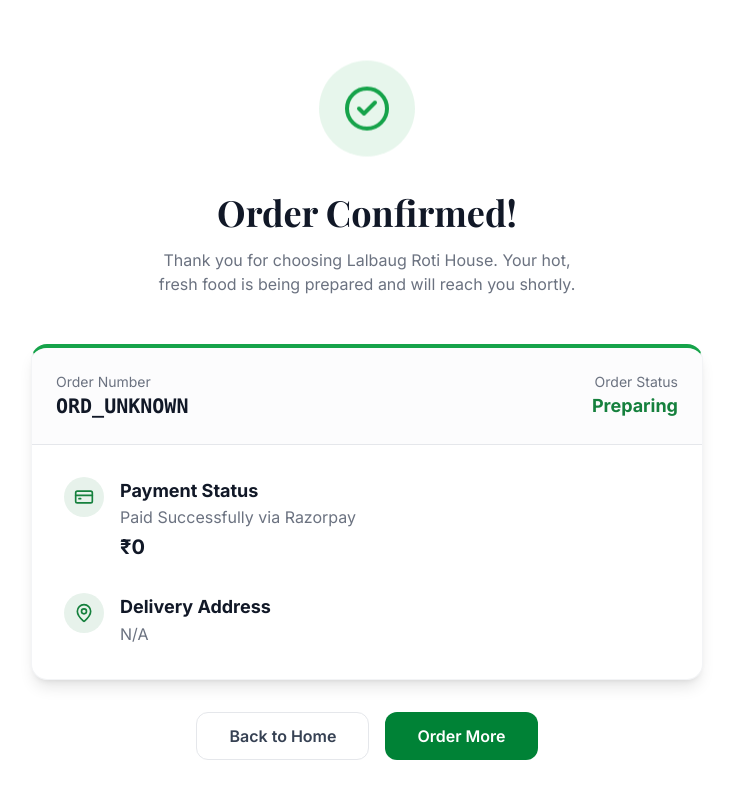
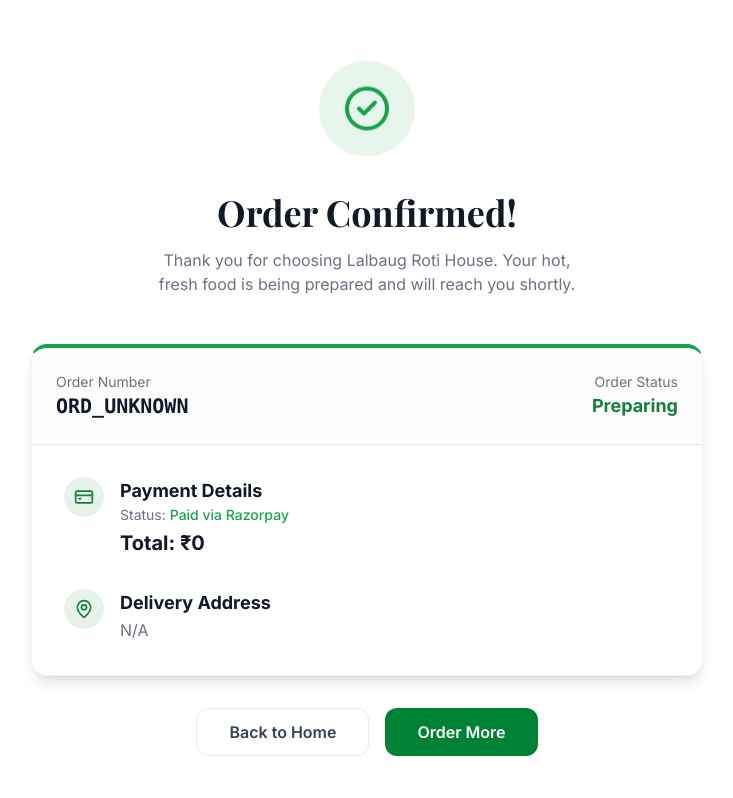
Before and after one commit to sudeep02525/lalbaug-roti-house-web, a Next.js app: page /order-success in a window 1280 px wide. Shown: the top 798 px of the page, without its empty margins (273-1006 px from the left). Built offline with nearby package versions, Linux system fonts and the light colour scheme; no server answers; a web font is replaced by a local one.

Commit message:
paymentupsad

```diff
--- a/src/app/checkout/page.js
+++ b/src/app/checkout/page.js
@@ -242,7 +242,7 @@ export default function CheckoutPage() {
 
             setIsOrderSuccess(true)
             clearCart()
-            router.push(`/order-success?id=${order.orderNumber}&total=${grandTotal}&addr=${encodeURIComponent(formData.address)}`)
+            router.push(`/order-success?id=${order.orderNumber}&total=${grandTotal}&addr=${encodeURIComponent(formData.address)}&paymentId=${response.razorpay_payment_id}`)
           } catch (err) {
             alert('Payment verification failed. Please contact support.')
           }
--- a/src/app/order-success/page.js
+++ b/src/app/order-success/page.js
@@ -11,6 +11,8 @@ function SuccessContent() {
   const orderId = searchParams.get('id') || 'ORD_UNKNOWN'
   const total = searchParams.get('total') || '0'
   const addr = searchParams.get('addr') || 'N/A'
+
+  const paymentId = searchParams.get('paymentId') || ''
 
   return (
     <div className="container mx-auto px-4 py-16 flex flex-col items-center">
@@ -44,9 +46,10 @@ function SuccessContent() {
                 <CreditCard className="w-5 h-5" />
               </div>
               <div>
-                <h3 className="font-bold text-lg">Payment Status</h3>
-                <p className="text-[var(--muted-foreground)]">Paid Successfully via Razorpay</p>
-                <p className="font-bold text-xl mt-1">₹{total}</p>
+                <h3 className="font-bold text-lg">Payment Details</h3>
+                <p className="text-[var(--muted-foreground)] text-sm mb-1">Status: <span className="text-[var(--success)] font-medium">Paid via Razorpay</span></p>
+                {paymentId && <p className="text-[var(--muted-foreground)] text-sm mb-2">Txn ID: <span className="font-mono">{paymentId}</span></p>}
+                <p className="font-bold text-xl mt-1 text-[var(--foreground)]">Total: ₹{total}</p>
               </div>
             </div>
 
--- a/src/app/profile/page.js
+++ b/src/app/profile/page.js
@@ -518,9 +518,23 @@ export default function ProfilePage() {
                       </div>
 
                       {/* Order Footer */}
-                      <div className="flex items-center justify-between pt-6 border-t border-[#E8E1D5]/50 bg-[#FAF5E9]/50 -mx-6 -mb-6 px-6 py-4 rounded-b-3xl">
-                        <span className="text-sm font-bold text-[#1A4D2E] uppercase tracking-widest">Total Paid</span>
-                        <span className="text-2xl font-bold text-[#1A4D2E] font-outfit">₹{order.totalAmount}</span>
+                      <div className="flex flex-col gap-3 pt-6 border-t border-[#E8E1D5]/50 bg-[#FAF5E9]/50 -mx-6 -mb-6 px-6 py-4 rounded-b-3xl">
+                        <div className="flex items-center justify-between">
+                          <span className="text-xs font-bold text-[#8B5E3C] uppercase tracking-widest">Payment Status</span>
+                          <span className={`text-xs font-bold px-2 py-1 rounded-md uppercase tracking-widest ${order.paymentStatus === 'PAID' ? 'bg-green-100 text-green-700' : 'bg-gray-200 text-gray-700'}`}>
+                            {order.paymentStatus || 'PENDING'}
+                          </span>
+                        </div>
+                        {order.razorpayPaymentId && (
+                          <div className="flex items-center justify-between">
+                            <span className="text-xs font-bold text-[#8B5E3C] uppercase tracking-widest">Transaction ID</span>
+                            <span className="text-xs font-mono text-[#8B5E3C]">{order.razorpayPaymentId}</span>
+                          </div>
+                        )}
+                        <div className="flex items-center justify-between pt-2 border-t border-[#E8E1D5]/50">
+                          <span className="text-sm font-bold text-[#1A4D2E] uppercase tracking-widest">Total Amount</span>
+                          <span className="text-2xl font-bold text-[#1A4D2E] font-outfit">₹{order.totalAmount}</span>
+                        </div>
                       </div>
 
                     </div>
```
